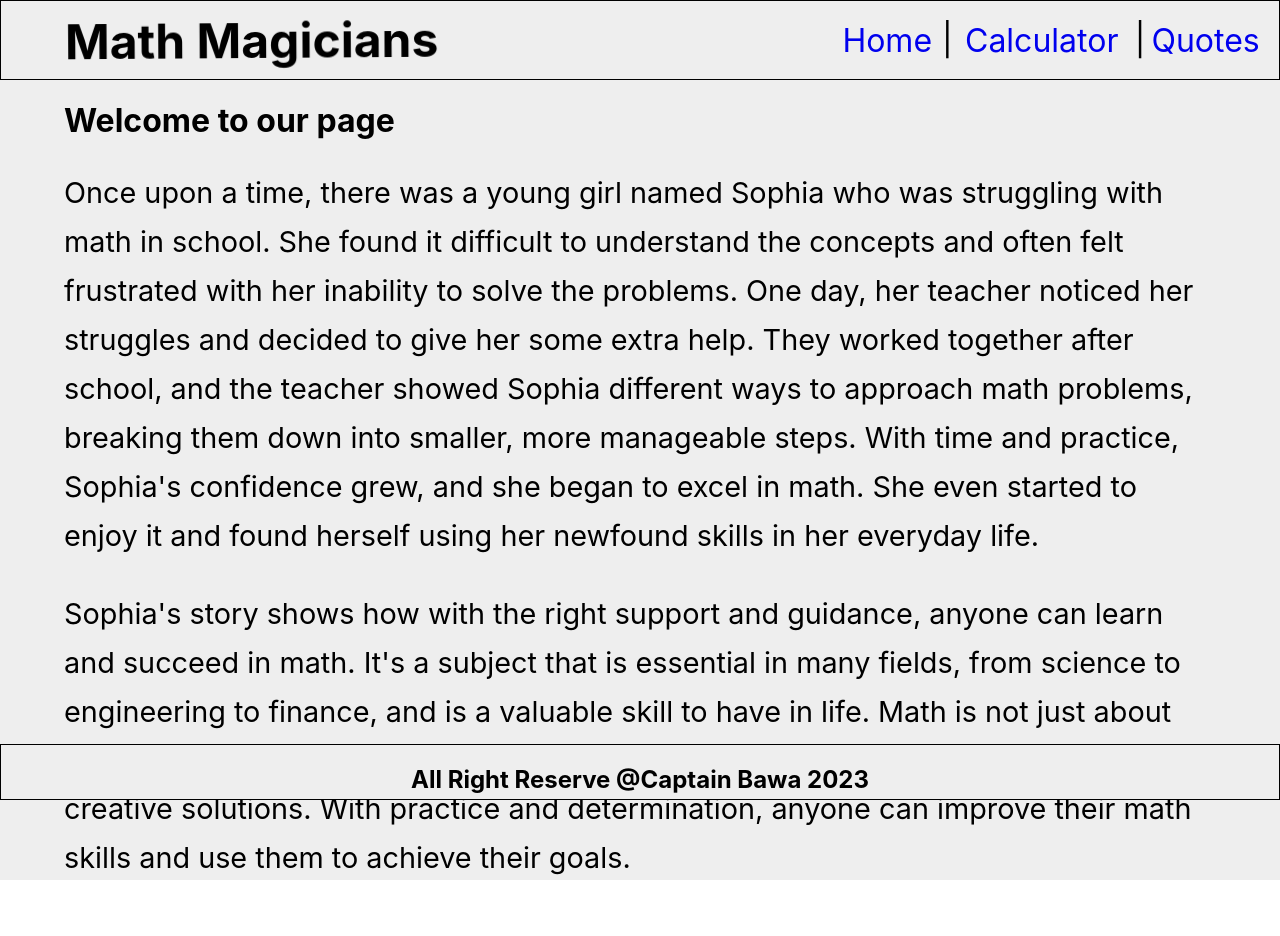
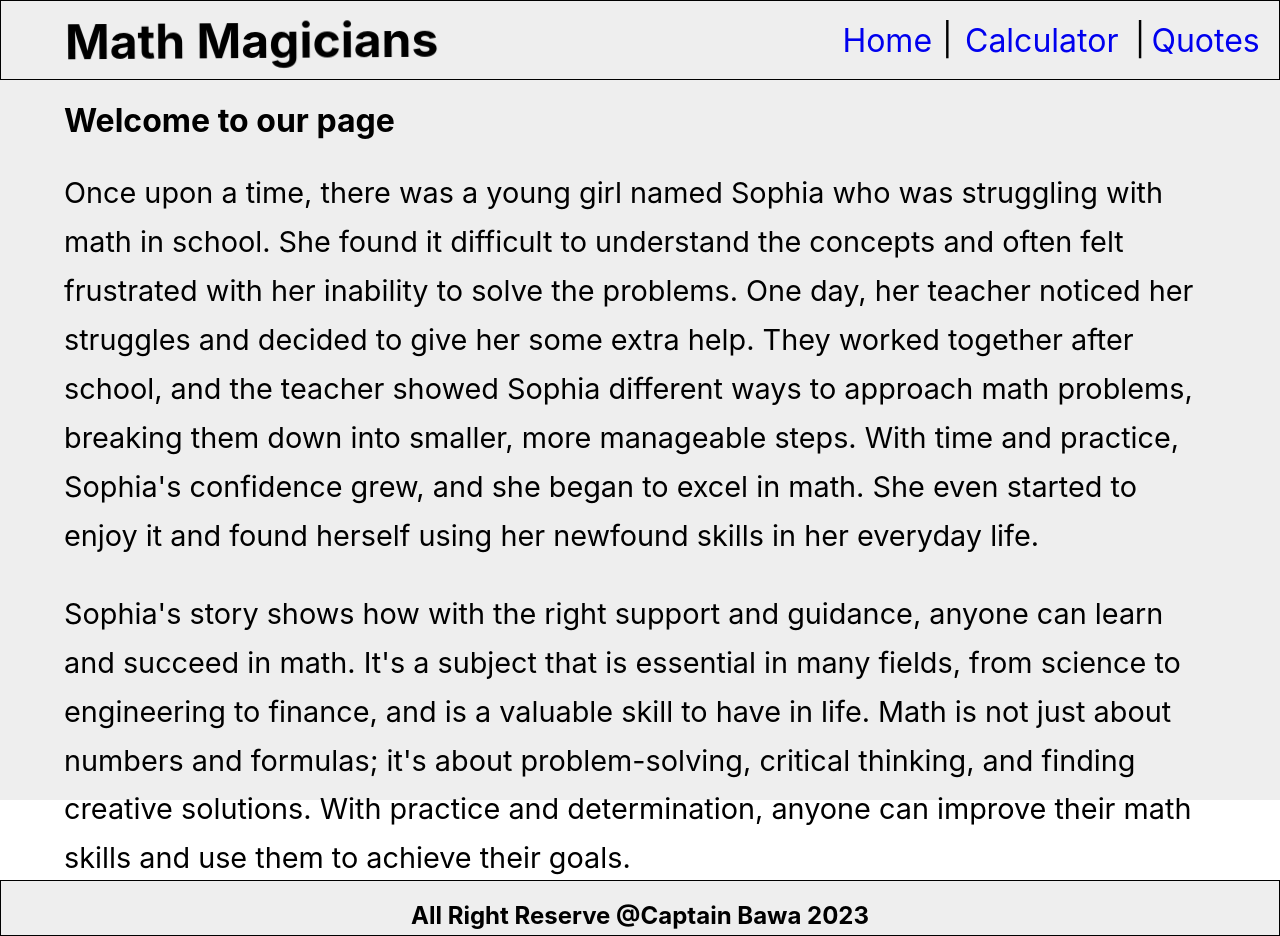
Before and after one commit to CaptainBawa/Math-Magicians, a React (Create React App) app: page / in a window 1280 px wide. Before the commit the page ends 912 px from the top, so only its background shows below. Built offline with nearby package versions, Linux system fonts and the light colour scheme.

Commit message:
Fix footer layout

```diff
--- a/src/App.css
+++ b/src/App.css
@@ -11,7 +11,7 @@ body {
 
 #root {
   background-color: rgb(238, 238, 238);
-  height: auto;
+  height: 100vh;
   width: 100%;
 }
 
@@ -151,8 +151,9 @@ a {
 footer {
   width: 100%;
   height: 7vh;
-  position: fixed;
-  bottom: 0;
+  position: relative;
+  /* bottom: 0; */
+  top: auto;
   background-color: rgb(238, 238, 238);
   border: 1px solid black;
 }
```
